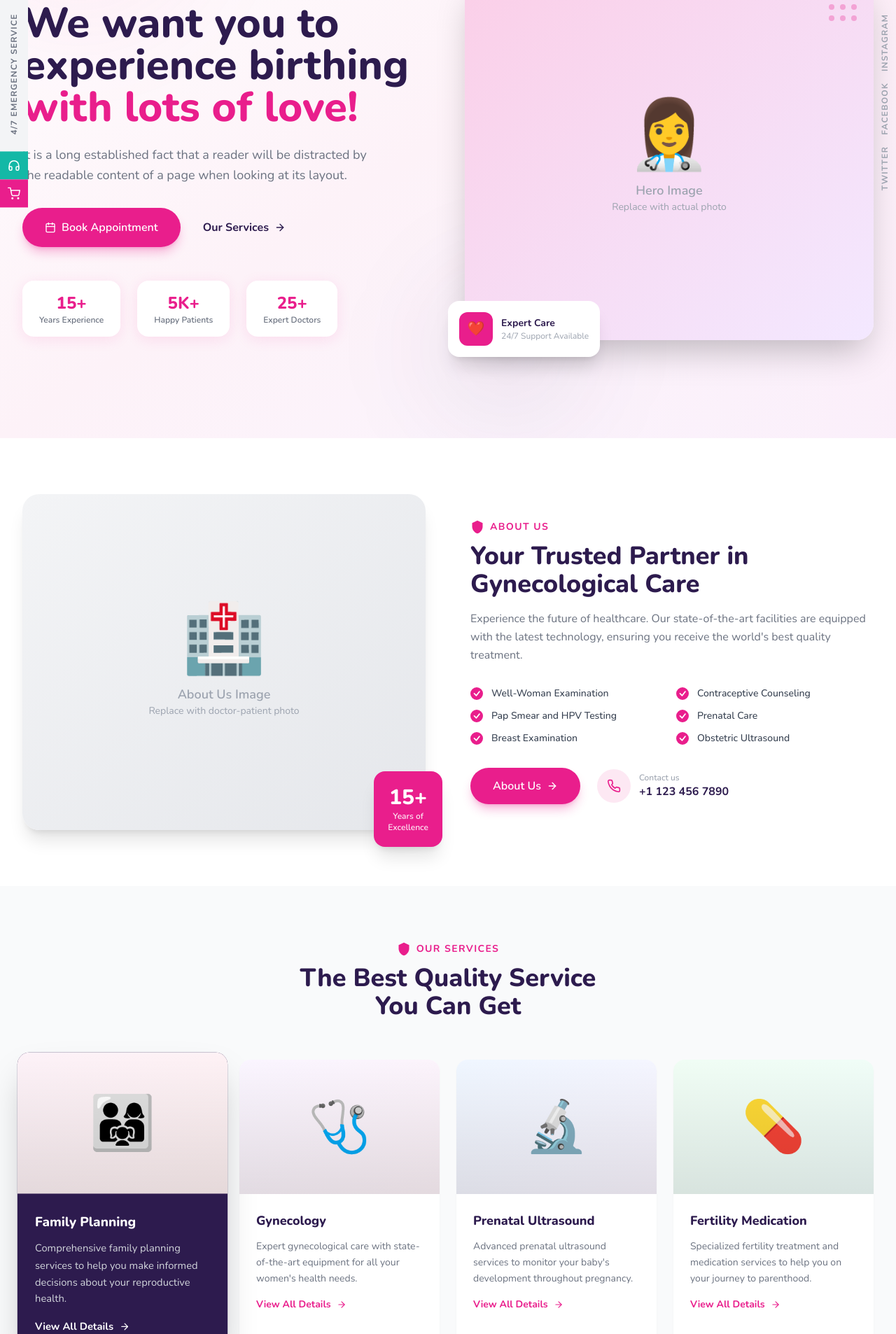
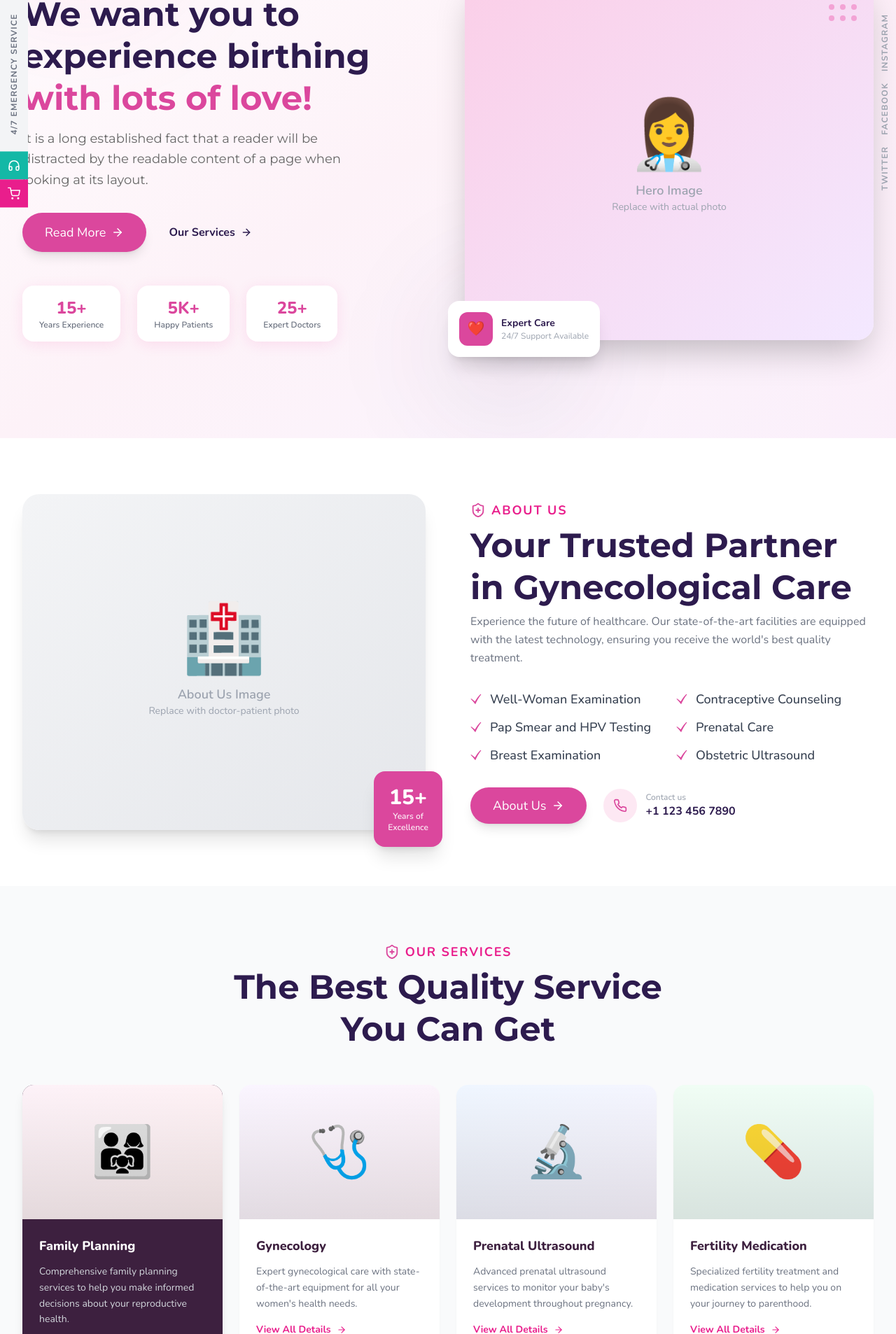
Before and after one commit to basharathussain170/Gynocology-web-app, a React (Vite) app: page / in a window 1280 px wide. Shown: the part 254-2160 px from the top of the page at 70% size. Built offline with nearby package versions, Linux system fonts and the light colour scheme.

Commit message:
Home page

```diff
--- a/index.html
+++ b/index.html
@@ -8,6 +8,7 @@
     <link rel="preconnect" href="https://fonts.googleapis.com">
     <link rel="preconnect" href="https://fonts.gstatic.com" crossorigin>
     <link href="https://fonts.googleapis.com/css2?family=Nunito:wght@400;500;600;700;800;900&display=swap" rel="stylesheet">
+    <link href="https://fonts.googleapis.com/css2?family=Montserrat:wght@400;500;600;700;800;900&display=swap" rel="stylesheet">
   </head>
   <body>
     <div id="root"></div>
--- a/src/components/AboutSection.jsx
+++ b/src/components/AboutSection.jsx
@@ -1,7 +1,7 @@
 import { Link } from 'react-router-dom'
 import { FiArrowRight, FiPhone } from 'react-icons/fi'
-import { MdShield } from 'react-icons/md'
-import { BsCheckCircleFill } from 'react-icons/bs'
+import { LuShieldPlus } from "react-icons/lu";
+import { GiCheckMark } from "react-icons/gi";
 
 const AboutSection = () => {
   const features = [
@@ -27,7 +27,7 @@ const AboutSection = () => {
               </div>
             </div>
             {/* Experience badge */}
-            <div className="absolute -bottom-6 -right-6 bg-primary text-white rounded-2xl p-5 shadow-xl text-center">
+            <div className="absolute -bottom-6 -right-6 bg-[#db479d] text-white rounded-2xl p-5 shadow-xl text-center">
               <div className="text-3xl font-extrabold">15+</div>
               <div className="text-xs font-semibold opacity-90">Years of<br />Excellence</div>
             </div>
@@ -35,13 +35,16 @@ const AboutSection = () => {
 
           {/* Right Content */}
           <div>
-            <p className="section-tag">
-              <MdShield className="text-primary text-xl" />
+            <p className="section-tag text-lg">
+              <LuShieldPlus className="text-[#db479d]" size={22}/>
               ABOUT US
             </p>
-            <h2 className="section-title mb-4">
-              Your Trusted Partner in Gynecological Care
-            </h2>
+           <h1 className="text-3xl sm:text-4xl lg:text-5xl font-bold text-secondary font-sans">
+              <span className="block md:mb-3">Your Trusted Partner</span>
+              <span className="block md:mb-3 text-secondary">
+                in Gynecological Care
+              </span>
+            </h1>
             <p className="text-gray-500 text-base leading-relaxed mb-8">
               Experience the future of healthcare. Our state-of-the-art facilities are equipped with the latest technology, ensuring you receive the world's best quality treatment.
             </p>
@@ -49,19 +52,26 @@ const AboutSection = () => {
             <div className="grid grid-cols-2 gap-3 mb-8">
               {features.map((feat) => (
                 <div key={feat} className="check-item">
-                  <BsCheckCircleFill className="text-primary flex-shrink-0 text-lg" />
-                  <span className="text-sm">{feat}</span>
+                  <GiCheckMark className="text-[#db479d] flex-shrink-0" />
+                  <span className="text-lg">{feat}</span>
                 </div>
               ))}
             </div>
 
             <div className="flex flex-wrap items-center gap-6">
-              <Link to="/contact" className="btn-primary shadow-lg shadow-primary/30 px-8 py-3.5">
+              <button
+                onClick={() =>
+                  document
+                    .getElementById("about-us")
+                    ?.scrollIntoView({ behavior: "smooth" })
+                }
+                className="flex items-center gap-2 bg-[#db479d] text-white shadow-lg text-lg px-8 py-3 rounded-full hover:bg-[#c63f8e] transition"
+              >
                 About Us <FiArrowRight />
-              </Link>
+              </button>
               <div className="flex items-center gap-3">
                 <div className="w-12 h-12 rounded-full bg-primary/10 flex items-center justify-center">
-                  <FiPhone className="text-primary text-xl" />
+                  <FiPhone className="text-[#db479d] text-xl" />
                 </div>
                 <div>
                   <p className="text-xs text-gray-400 font-medium">Contact us</p>
--- a/src/components/FloatingButtons.jsx
+++ b/src/components/FloatingButtons.jsx
@@ -37,7 +37,7 @@ const FloatingButtons = () => {
       {showTop && (
         <button
           onClick={() => window.scrollTo({ top: 0, behavior: 'smooth' })}
-          className="fixed bottom-6 right-6 z-50 bg-secondary hover:bg-secondary-light text-white w-12 h-12 rounded-full flex items-center justify-center shadow-lg transition-all duration-300"
+          className="fixed bottom-6 right-6 z-50 bg-[#3d203f] hover:bg-[#5a2d5e] text-white w-12 h-12 rounded-full flex items-center justify-center shadow-lg transition-all duration-300"
         >
           <FiArrowUp size={20} />
         </button>
--- a/src/components/HeroSection.jsx
+++ b/src/components/HeroSection.jsx
@@ -1,5 +1,5 @@
-import { Link } from 'react-router-dom'
-import { FiArrowRight, FiCalendar } from 'react-icons/fi'
+import { Link } from "react-router-dom";
+import { FiArrowRight, FiCalendar } from "react-icons/fi";
 
 const HeroSection = () => {
   return (
@@ -16,24 +16,33 @@ const HeroSection = () => {
           {/* Left Content */}
           <div className="relative z-10 animate-fadeInUp">
             <p className="section-tag">
-              <span className="w-8 h-0.5 bg-primary inline-block"></span>
+              <span className="w-8 h-0.5 bg-[#db479d] inline-block"></span>
               GYNECOLOGY
             </p>
-            <h1 className="text-4xl sm:text-5xl lg:text-6xl font-extrabold text-secondary leading-tight mb-6">
-              We want you to{' '}
-              <span className="text-secondary">experience birthing</span>{' '}
-              <span className="text-primary">with lots of love!</span>
+            <h1 className="text-3xl sm:text-4xl lg:text-5xl font-bold text-secondary font-sans">
+              <span className="block md:mb-3">We want you to</span>
+              <span className="block md:mb-3 text-secondary">
+                experience birthing
+              </span>
+              <span className="block text-[#db479d] mb-5">
+                with lots of love!
+              </span>
             </h1>
-            <p className="text-gray-500 text-lg mb-8 max-w-lg leading-relaxed">
-              It is a long established fact that a reader will be distracted by the readable content of a page when looking at its layout.
+            <p className="text-[#666] text-lg font-sans mb-8 max-w-lg leading-relaxed">
+              It is a long established fact that a reader will be distracted by
+              the readable content of a page when looking at its layout.
             </p>
             <div className="flex flex-wrap gap-4">
-              <Link
-                to="/contact"
-                className="btn-primary shadow-lg shadow-primary/30 text-base px-8 py-4"
+              <button
+                onClick={() =>
+                  document
+                    .getElementById("about-us")
+                    ?.scrollIntoView({ behavior: "smooth" })
+                }
+                className="flex items-center gap-2 bg-[#db479d] text-white shadow-lg text-lg px-8 py-3 rounded-full hover:bg-[#c63f8e] transition"
               >
-                <FiCalendar /> Book Appointment
-              </Link>
+                Read More <FiArrowRight />
+              </button>
               <Link
                 to="/services"
                 className="flex items-center gap-2 font-bold text-secondary hover:text-primary transition-colors px-4 py-4"
@@ -45,13 +54,20 @@ const HeroSection = () => {
             {/* Stats */}
             <div className="flex flex-wrap gap-6 mt-12">
               {[
-                { num: '15+', label: 'Years Experience' },
-                { num: '5K+', label: 'Happy Patients' },
-                { num: '25+', label: 'Expert Doctors' },
+                { num: "15+", label: "Years Experience" },
+                { num: "5K+", label: "Happy Patients" },
+                { num: "25+", label: "Expert Doctors" },
               ].map((stat) => (
-                <div key={stat.label} className="stat-card px-6 py-4 text-center">
-                  <div className="text-2xl font-extrabold text-primary">{stat.num}</div>
-                  <div className="text-xs text-gray-500 font-semibold">{stat.label}</div>
+                <div
+                  key={stat.label}
+                  className="stat-card px-6 py-4 text-center"
+                >
+                  <div className="text-2xl font-extrabold text-[#db479d]">
+                    {stat.num}
+                  </div>
+                  <div className="text-xs text-gray-500 font-semibold">
+                    {stat.label}
+                  </div>
                 </div>
               ))}
             </div>
@@ -68,23 +84,32 @@ const HeroSection = () => {
               {/* Decorative dots */}
               <div className="absolute top-6 right-6 grid grid-cols-3 gap-2">
                 {[...Array(9)].map((_, i) => (
-                  <div key={i} className="w-2 h-2 bg-primary/30 rounded-full"></div>
+                  <div
+                    key={i}
+                    className="w-2 h-2 bg-primary/30 rounded-full"
+                  ></div>
                 ))}
               </div>
             </div>
             {/* Floating card */}
             <div className="absolute -bottom-6 -left-6 bg-white rounded-2xl shadow-xl p-4 flex items-center gap-3 z-20">
-              <div className="w-12 h-12 bg-primary rounded-xl flex items-center justify-center text-white text-xl">❤️</div>
+              <div className="w-12 h-12 bg-[#db479d] rounded-xl flex items-center justify-center text-white text-xl">
+                ❤️
+              </div>
               <div>
-                <div className="font-bold text-secondary text-sm">Expert Care</div>
-                <div className="text-xs text-gray-400">24/7 Support Available</div>
+                <div className="font-bold text-secondary text-sm">
+                  Expert Care
+                </div>
+                <div className="text-xs text-gray-400">
+                  24/7 Support Available
+                </div>
               </div>
             </div>
           </div>
         </div>
       </div>
     </section>
-  )
-}
+  );
+};
 
-export default HeroSection
+export default HeroSection;
--- a/src/components/Navbar.jsx
+++ b/src/components/Navbar.jsx
@@ -1,7 +1,7 @@
 import { useState, useEffect, useRef } from "react";
 import { Link, useNavigate, useLocation } from "react-router-dom";
 import { FiCalendar, FiMenu, FiX, FiChevronDown } from "react-icons/fi";
-import logo from "../../public/image/gyno_logo.jpeg";
+import logo from "/image/gyno_logo.jpeg";
 
 const Navbar = () => {
   const [scrolled, setScrolled] = useState(false);
--- a/src/components/ServicesSection.jsx
+++ b/src/components/ServicesSection.jsx
@@ -1,59 +1,64 @@
-import { useState } from 'react'
-import { Link } from 'react-router-dom'
-import { FiArrowRight } from 'react-icons/fi'
-import { MdShield } from 'react-icons/md'
+import { useState } from "react";
+import { Link } from "react-router-dom";
+import { FiArrowRight } from "react-icons/fi";
+import { LuShieldPlus } from "react-icons/lu";
 
 const services = [
   {
     id: 1,
-    title: 'Family Planning',
-    slug: 'family-planning',
-    description: 'Comprehensive family planning services to help you make informed decisions about your reproductive health.',
-    emoji: '👨‍👩‍👧',
-    bg: 'from-pink-50 to-rose-50',
+    title: "Family Planning",
+    slug: "family-planning",
+    description:
+      "Comprehensive family planning services to help you make informed decisions about your reproductive health.",
+    emoji: "👨‍👩‍👧",
+    bg: "from-pink-50 to-rose-50",
   },
   {
     id: 2,
-    title: 'Gynecology',
-    slug: 'gynecology',
-    description: 'Expert gynecological care with state-of-the-art equipment for all your women\'s health needs.',
-    emoji: '🩺',
-    bg: 'from-purple-50 to-pink-50',
+    title: "Gynecology",
+    slug: "gynecology",
+    description:
+      "Expert gynecological care with state-of-the-art equipment for all your women's health needs.",
+    emoji: "🩺",
+    bg: "from-purple-50 to-pink-50",
     featured: true,
   },
   {
     id: 3,
-    title: 'Prenatal Ultrasound',
-    slug: 'prenatal-ultrasound',
-    description: 'Advanced prenatal ultrasound services to monitor your baby\'s development throughout pregnancy.',
-    emoji: '🔬',
-    bg: 'from-blue-50 to-purple-50',
+    title: "Prenatal Ultrasound",
+    slug: "prenatal-ultrasound",
+    description:
+      "Advanced prenatal ultrasound services to monitor your baby's development throughout pregnancy.",
+    emoji: "🔬",
+    bg: "from-blue-50 to-purple-50",
   },
   {
     id: 4,
-    title: 'Fertility Medication',
-    slug: 'fertility-medication',
-    description: 'Specialized fertility treatment and medication services to help you on your journey to parenthood.',
-    emoji: '💊',
-    bg: 'from-green-50 to-teal-50',
+    title: "Fertility Medication",
+    slug: "fertility-medication",
+    description:
+      "Specialized fertility treatment and medication services to help you on your journey to parenthood.",
+    emoji: "💊",
+    bg: "from-green-50 to-teal-50",
   },
-]
+];
 
 const ServicesSection = () => {
-  const [activeCard, setActiveCard] = useState(1)
+  const [activeCard, setActiveCard] = useState(1);
 
   return (
     <section id="services" className="py-20 bg-gray-50">
       <div className="max-w-7xl mx-auto px-4 sm:px-6 lg:px-8">
         {/* Header */}
         <div className="text-center mb-14">
-          <p className="section-tag justify-center">
-            <MdShield className="text-primary text-xl" />
+          <p className="section-tag justify-center text-lg">
+            <LuShieldPlus className="text-[#db479d]" size={22} />
             OUR SERVICES
           </p>
-          <h2 className="section-title">
-            The Best Quality Service<br />You Can Get
-          </h2>
+          <h1 className="text-3xl sm:text-4xl lg:text-5xl font-bold text-secondary font-sans">
+            <span className="block md:mb-3">The Best Quality Service</span>
+            <span className="block md:mb-3 text-secondary">You Can Get</span>
+          </h1>
         </div>
 
         {/* Cards */}
@@ -61,33 +66,42 @@ const ServicesSection = () => {
           {services.map((service) => (
             <div
               key={service.id}
-              className={`rounded-2xl overflow-hidden transition-all duration-300 cursor-pointer group ${
+              className={`rounded-2xl overflow-hidden transition-colors duration-300 cursor-pointer ${
                 activeCard === service.id
-                  ? 'bg-secondary text-white shadow-2xl scale-105'
-                  : 'bg-white text-secondary shadow-sm hover:shadow-lg hover:scale-102'
+                  ? "bg-[#3d203f] text-white shadow-lg"
+                  : "bg-white text-[#3d203f] shadow-sm"
               }`}
               onMouseEnter={() => setActiveCard(service.id)}
+              onMouseLeave={() => setActiveCard(null)}
             >
               {/* Card Image */}
-              <div className={`h-48 bg-gradient-to-br ${service.bg} flex items-center justify-center relative overflow-hidden`}>
+              <div
+                className={`h-48 bg-gradient-to-br ${service.bg} flex items-center justify-center relative overflow-hidden`}
+              >
                 <span className="text-7xl">{service.emoji}</span>
                 <div className="absolute inset-0 bg-gradient-to-t from-black/10 to-transparent"></div>
               </div>
 
               {/* Card Content */}
-              <div className={`p-6 ${activeCard === service.id ? 'bg-secondary' : 'bg-white'}`}>
-                <h3 className={`font-extrabold text-lg mb-3 ${activeCard === service.id ? 'text-white' : 'text-secondary'}`}>
+              <div
+                className={`p-6 transition-colors duration-300 ${activeCard === service.id ? "bg-[#3d203f]" : "bg-white"}`}
+              >
+                <h3
+                  className={`font-extrabold text-lg mb-3 transition-colors duration-300 ${activeCard === service.id ? "text-white" : "text-[#3d203f]"}`}
+                >
                   {service.title}
                 </h3>
-                <p className={`text-sm leading-relaxed mb-4 ${activeCard === service.id ? 'text-gray-300' : 'text-gray-500'}`}>
+                <p
+                  className={`text-sm leading-relaxed mb-4 transition-colors duration-300 ${activeCard === service.id ? "text-gray-300" : "text-gray-500"}`}
+                >
                   {service.description}
                 </p>
                 <Link
                   to={`/services/${service.slug}`}
-                  className={`flex items-center gap-2 font-bold text-sm transition-colors ${
+                  className={`flex items-center gap-2 font-bold text-sm transition-colors duration-300 ${
                     activeCard === service.id
-                      ? 'text-white hover:text-pink-300'
-                      : 'text-primary hover:text-primary-dark'
+                      ? "text-white hover:text-pink-300"
+                      : "text-primary hover:text-primary-dark"
                   }`}
                 >
                   View All Details <FiArrowRight />
@@ -99,14 +113,19 @@ const ServicesSection = () => {
 
         {/* Bottom CTA */}
         <div className="mt-12 flex flex-col sm:flex-row items-center justify-between bg-white rounded-2xl px-8 py-5 shadow-sm">
-          <p className="text-gray-600 font-medium mb-4 sm:mb-0">We help you live your life in full motion.</p>
-          <Link to="/services" className="bg-secondary text-white px-8 py-3 rounded-full font-bold hover:bg-secondary-light transition-colors">
+          <p className="text-[#3d203f] font-medium mb-4 sm:mb-0">
+            We help you live your life in full motion.
+          </p>
+          <Link
+            to="/services"
+            className="bg-[#3d203f] text-white px-8 py-3 rounded-full font-bold hover:bg-[#5a2d5e] transition-colors"
+          >
             View All Services
           </Link>
         </div>
       </div>
     </section>
-  )
-}
+  );
+};
 
-export default ServicesSection
+export default ServicesSection;
--- a/tailwind.config.js
+++ b/tailwind.config.js
@@ -1,24 +1,21 @@
 /** @type {import('tailwindcss').Config} */
 export default {
-  content: [
-    "./index.html",
-    "./src/**/*.{js,ts,jsx,tsx}",
-  ],
+  content: ["./index.html", "./src/**/*.{js,ts,jsx,tsx}"],
   theme: {
     extend: {
       colors: {
-        primary: '#e91e8c',
-        'primary-dark': '#c41779',
-        'primary-light': '#fce4f3',
-        secondary: '#2d1b4e',
-        'secondary-light': '#4a2d7a',
-        accent: '#6c3483',
+        primary: "#e91e8c",
+        "primary-dark": "#c41779",
+        "primary-light": "#fce4f3",
+        secondary: "#2d1b4e",
+        "secondary-light": "#4a2d7a",
+        accent: "#6c3483",
       },
       fontFamily: {
-        sans: ['Nunito', 'sans-serif'],
-        heading: ['Nunito', 'sans-serif'],
+        sans: ["Montserrat", "sans-serif"],
+        heading: ["Montserrat", "sans-serif"],
       },
     },
   },
   plugins: [],
-}
+};
```
Also changed, not shown: src/components/PregnancyTimeline.jsx (+9 -9 lines).
